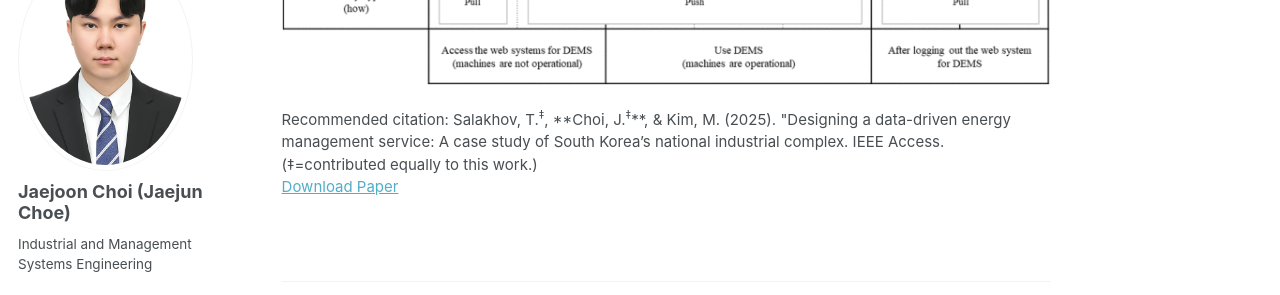
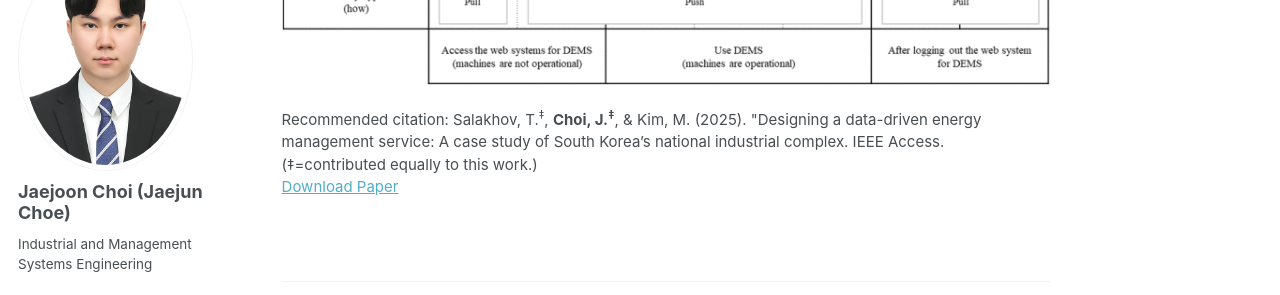
Before and after one commit to jaejunchoe/jaejunchoe.github.io, a Jekyll site: the page built from _publications/2025-01-02-paper-1.md, in a window 1280 px wide and 900 px high, scrolled down 2302 px. Shown: the part 150-445 px from the top of the window. Built offline with Jekyll 4.4.1, drawn with Linux system fonts in a browser that asks for light colours; some web fonts are replaced.

Commit message:
initial commit

```diff
--- a/_publications/2025-01-02-paper-1.md
+++ b/_publications/2025-01-02-paper-1.md
@@ -9,7 +9,7 @@ venue: 'IEEE Access'
 # slidesurl: 'http://academicpages.github.io/files/slides1.pdf'
 paperurl: 'https://ieeexplore.ieee.org/abstract/document/10820349'
 # bibtexurl: 'http://academicpages.github.io/files/bibtex1.bib'
-citation: 'Salakhov, T.<sup>‡</sup>, **Choi, J.<sup>‡</sup>**, & Kim, M. (2025). &quot;Designing a data-driven energy management service: A case study of South Korea’s national industrial complex. IEEE Access. (‡=contributed equally to this work.)'
+citation: 'Salakhov, T.<sup>‡</sup>, <strong>Choi, J.<sup>‡</sup></strong>, & Kim, M. (2025). &quot;Designing a data-driven energy management service: A case study of South Korea’s national industrial complex. IEEE Access. (‡=contributed equally to this work.)'
 ---
 
 
```
Also changed, not shown: _publications/2024-05-04-poster-1.md (+1 -1 lines), _publications/2025-04-26-poster-2.md (+1 -1 lines), _publications/2025-04-26-poster-3.md (+1 -1 lines).
